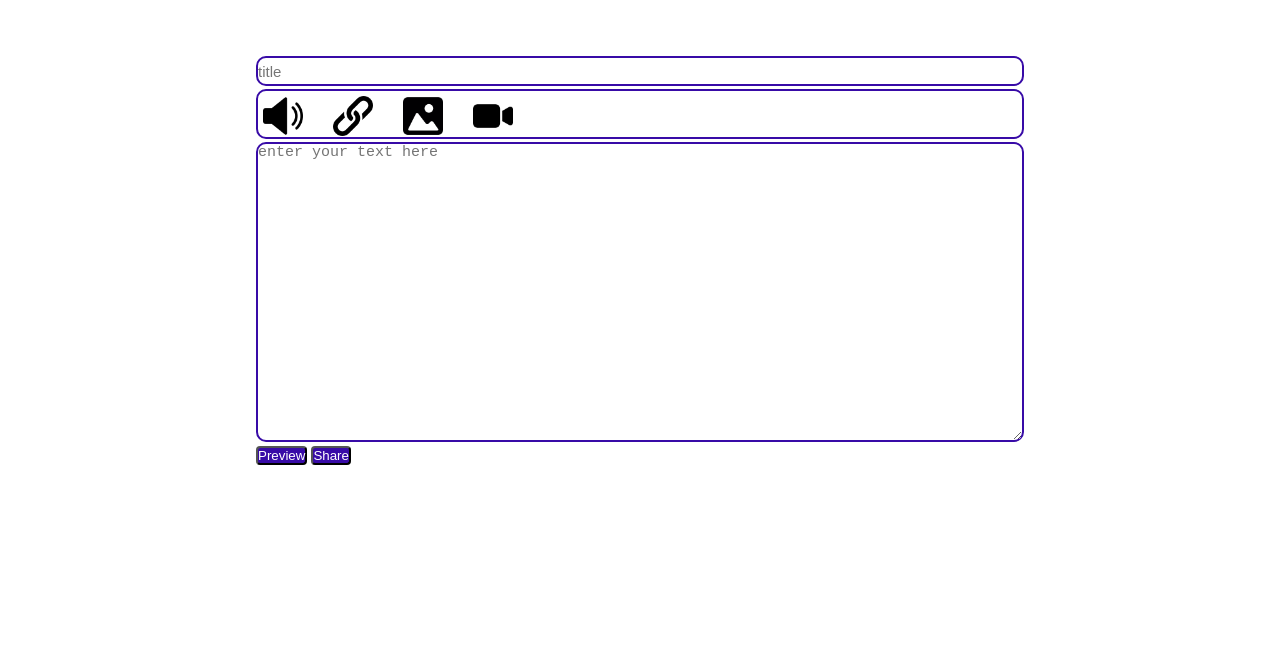
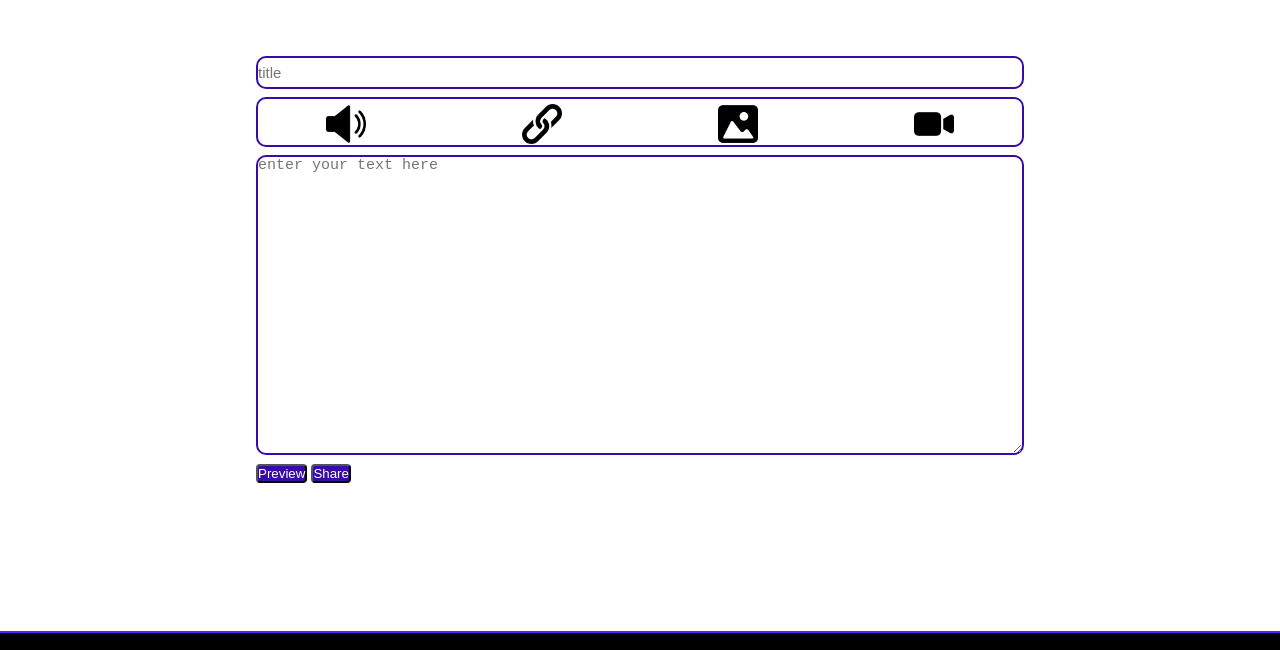
Before and after one commit to Santiscv/CriticalSound, a plain HTML site: page new-post.html in a window 1280 px wide. Shown: the part 144-794 px from the top of the page. Drawn offline with Linux system fonts and the light colour scheme.

Commit message:
matched height on search button and search input

```diff
--- a/css/new-post.css
+++ b/css/new-post.css
@@ -23,7 +23,7 @@ nav{
 }
 input{
     text-align: center;
-    height: 30px;
+    height: 33px;
     border-radius: 20px;
     width: 230px;
     font-family: "Kanit", sans-serif;
@@ -65,11 +65,16 @@ header {
     border-width: 2px;
 }
 .new-post{
+    display: flex;
+    flex-direction: column;
+    border-radius: 10px;
     width: 60vw;
     height: 450px;
     margin: 20%;
     margin-top: 100px;
-
+    /*box-shadow: 0 2px 6px black;*/
+    margin-bottom: 100px;
+    gap:5px
 
 
 
@@ -91,6 +96,7 @@ header {
 .post-format{
     display:flex;
     flex-direction: row;
+
     gap: 30px;
     border: 2px solid;
     border-radius: 10px;
@@ -100,7 +106,7 @@ header {
     list-style:none ;
     height: 50px;
     margin-top: 3px;
-    justify-self: center;
+    justify-content: space-around;
 
 }
 .post-format img {
```
